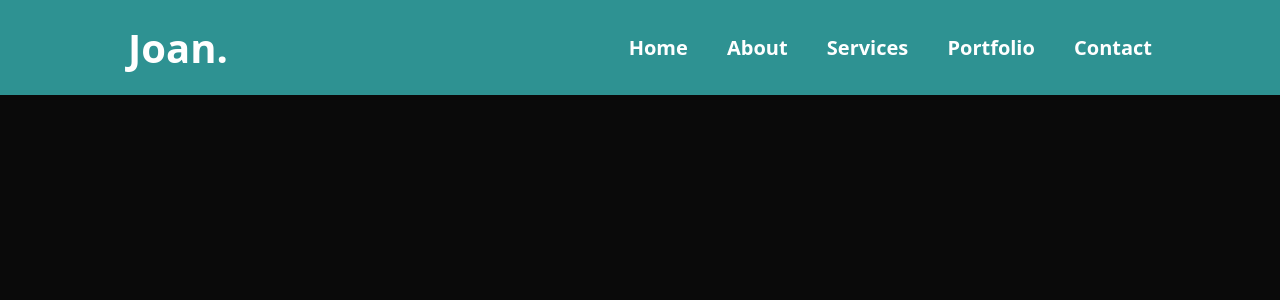
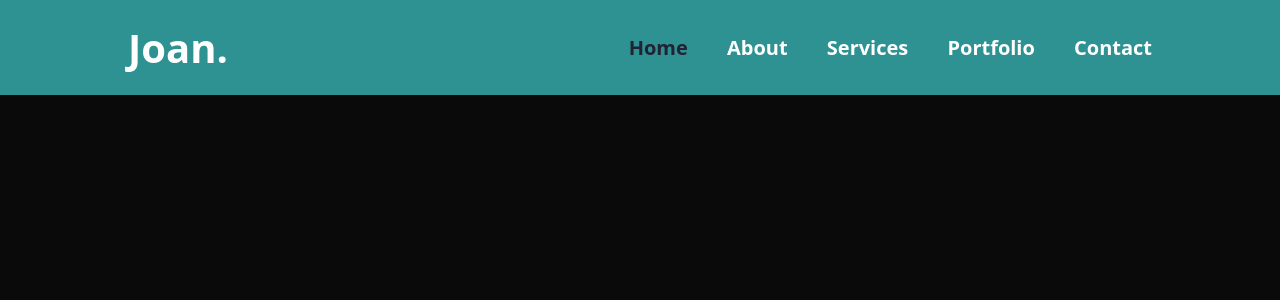
Before and after one commit to JoanChege/Portfolio, a Python web app: template templates/index.html in a window 1280 px wide. Shown: the top 300 px of the page. Run offline with Jinja, Linux system fonts and the light colour scheme; the template is opened without the code that fills it, so the values that code supplies are empty; some web fonts are replaced.

Commit message:
add active link

```diff
--- a/static/css/styles.css
+++ b/static/css/styles.css
@@ -39,6 +39,8 @@ body{
     margin-left: 35px;
 
 }
-.navbar a:hover{
+.navbar a:hover,
+.navbar a.active
+{
     color: rgb(34, 34, 51);
 }
--- a/templates/index.html
+++ b/templates/index.html
@@ -11,7 +11,7 @@
         <a href="#" class="logo">Joan.</a>
 
         <nav class="navbar">
-            <a href="#">Home</a>
+            <a href="#" class="active">Home</a>
             <a href="#">About</a>
             <a href="#">Services</a>
             <a href="#">Portfolio</a>
```
